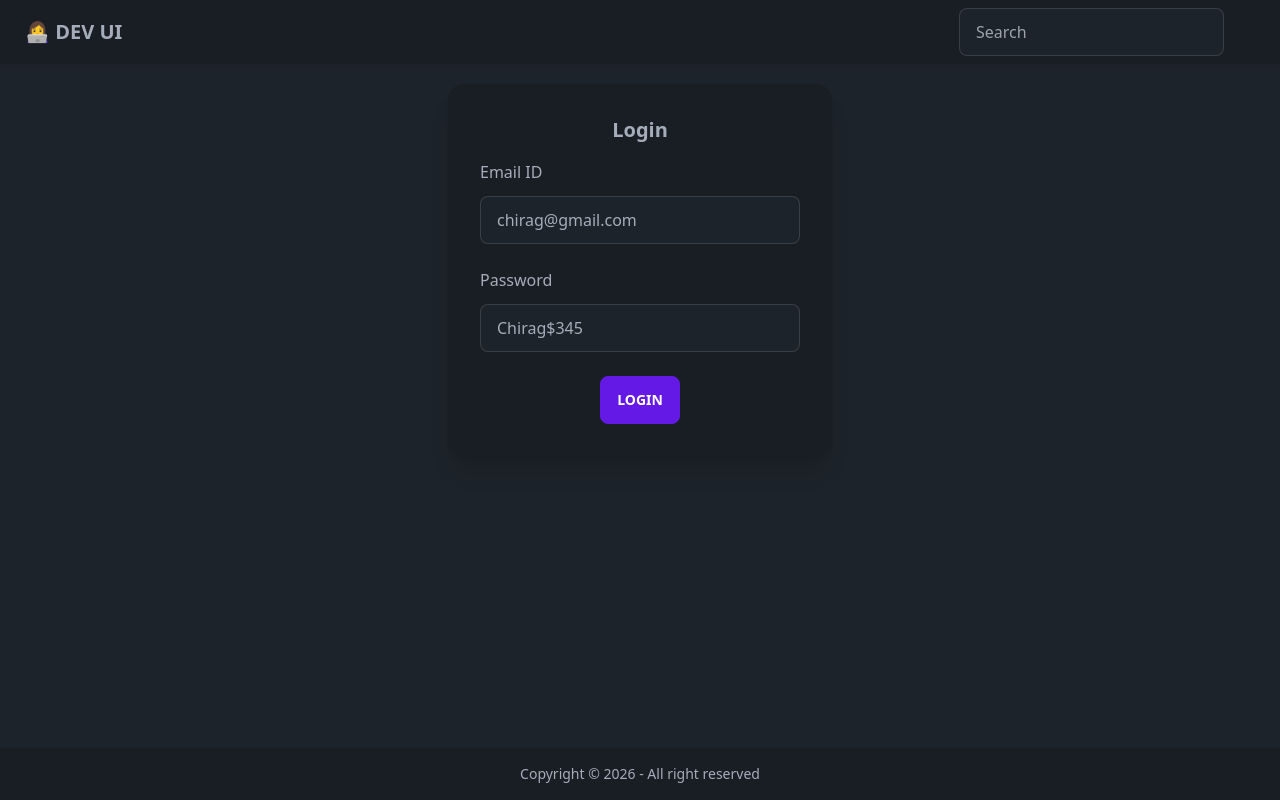
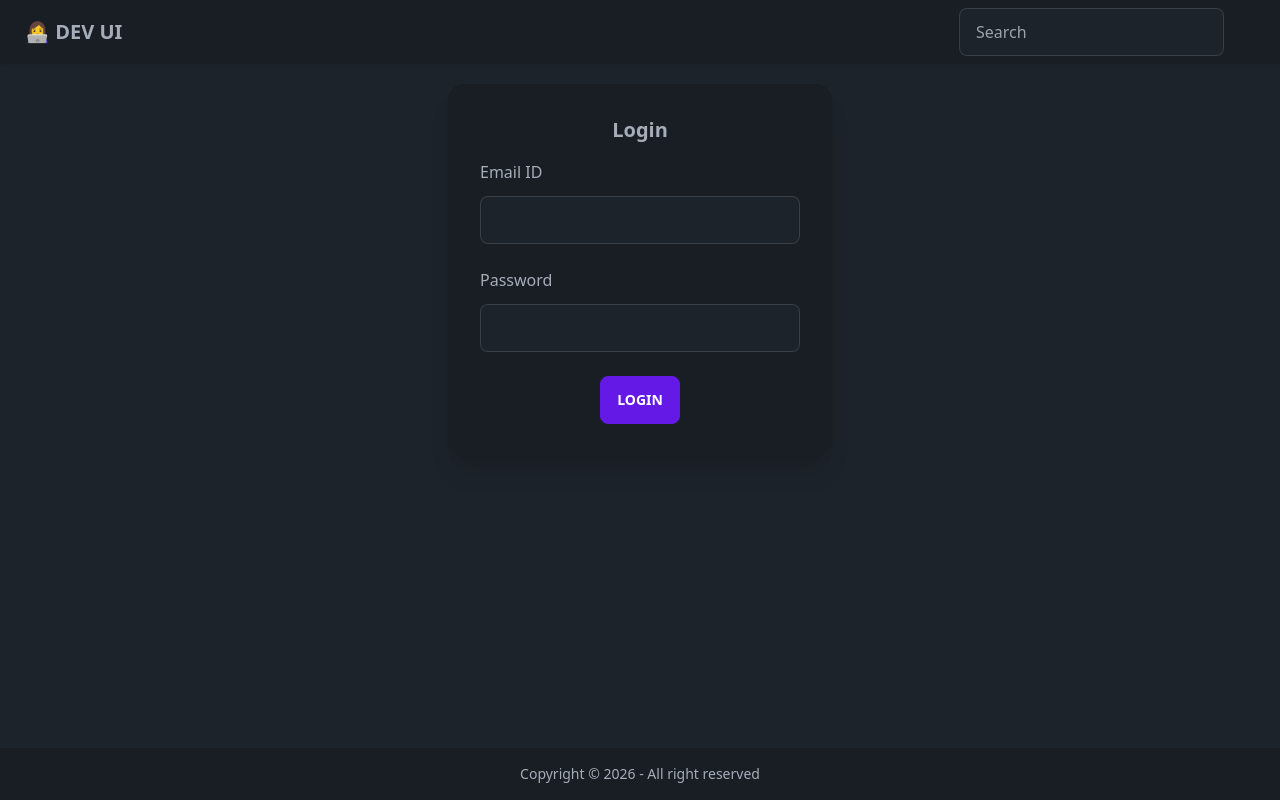
Before and after one commit to bhardwajpooja/devHookUp-web, a React (Vite) app: page /login in a window 1280 px wide. Built offline with nearby package versions, Linux system fonts and the light colour scheme; no server answers.

Commit message:
updated fix

```diff
--- a/src/components/Login.jsx
+++ b/src/components/Login.jsx
@@ -6,8 +6,8 @@ import { useNavigate } from "react-router-dom";
 import { BASE_URL } from "../utils/constant"
 
 const Login = () => {
-    const [emailId, setEmailId] = useState("chirag@gmail.com");
-    const [password, setPassword] = useState("Chirag$345");
+    const [emailId, setEmailId] = useState("");
+    const [password, setPassword] = useState("");
     const [error, setError] = useState("")
     const dispatch  =  useDispatch()
     const navigate  =  useNavigate()
```
